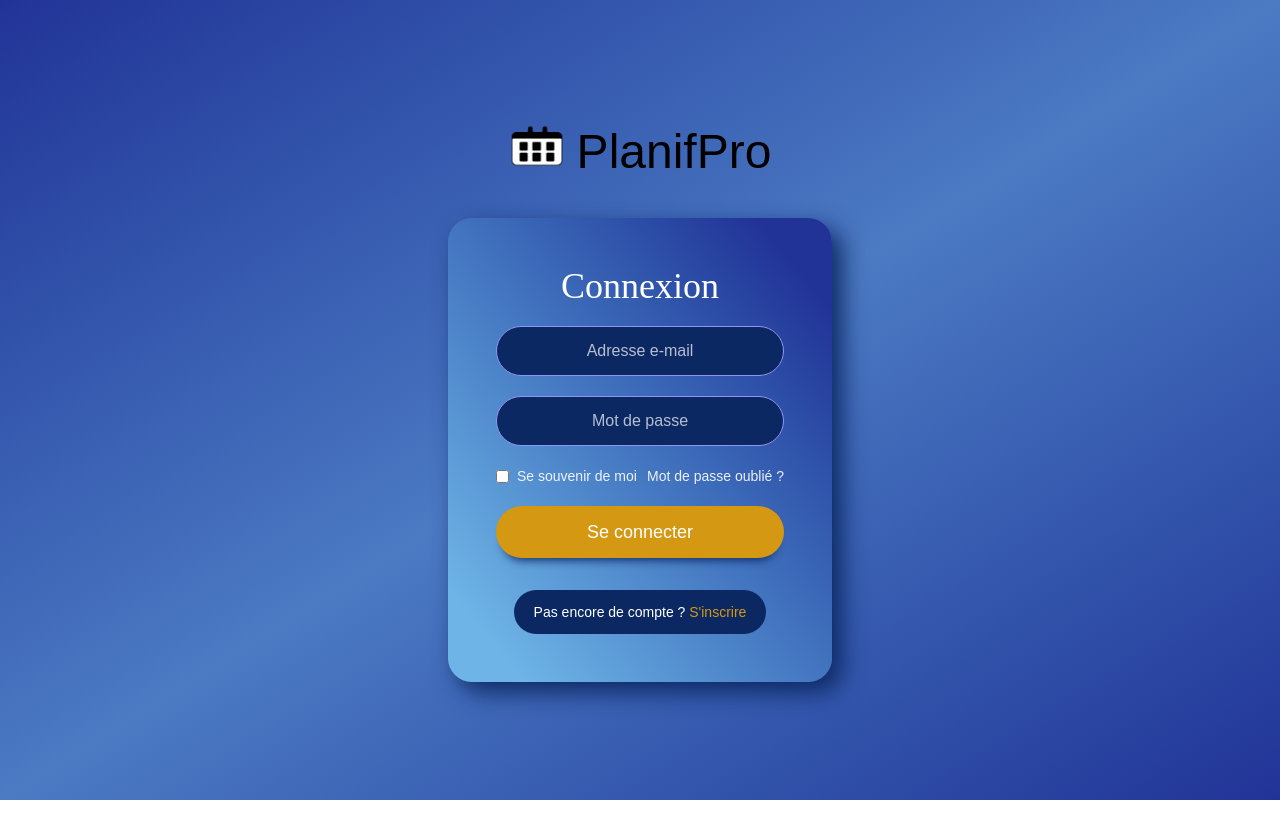
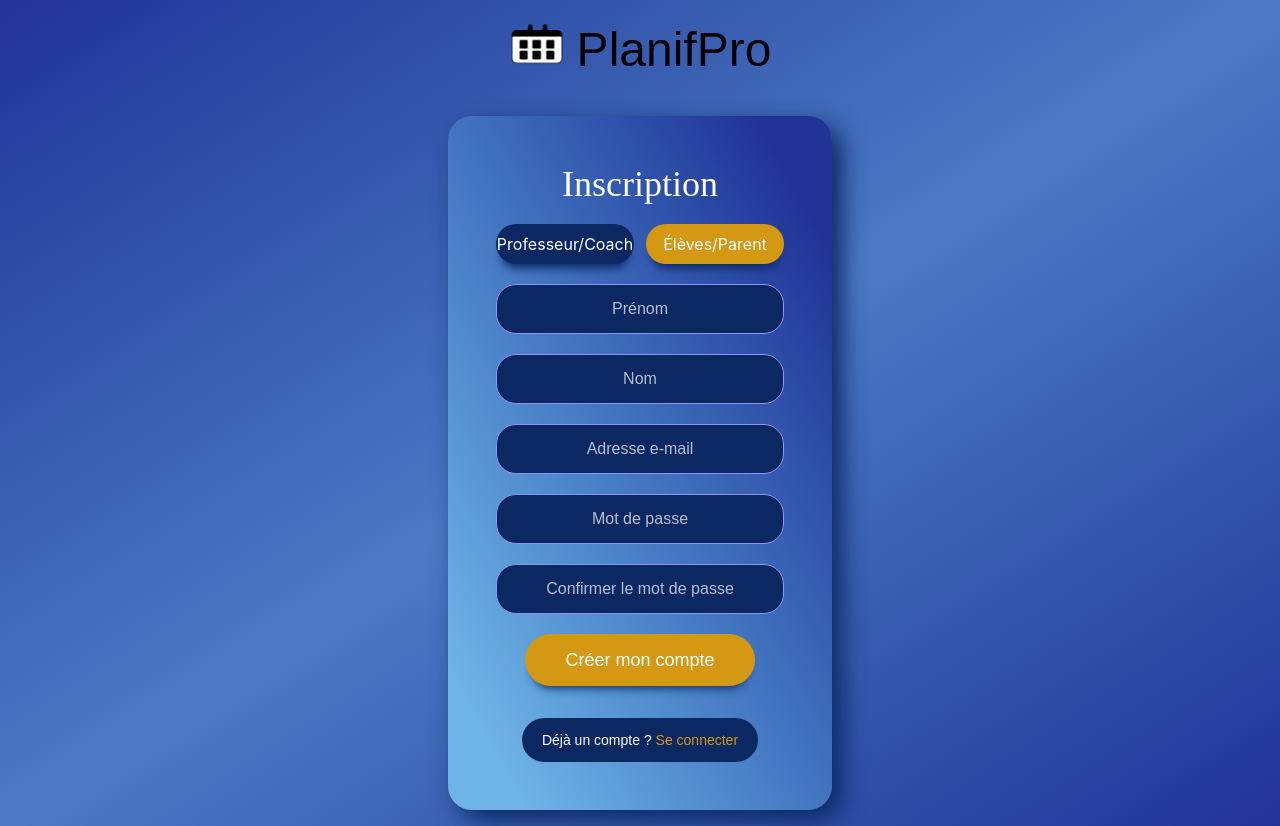
Before and after one commit to Pawnee33/PlanifPro, a React (Vite) app in the folder planifPro/frontend/: page /connexion in a window 1280 px wide. Before the commit the page ends 800 px from the top, so only its background shows below. Built offline with nearby package versions, Linux system fonts and the light colour scheme; a web font is replaced by a local one.

Commit message:
feat: page Inscription (UI + sélecteur de rôle)

```diff
--- a/planifPro/frontend/dev-dist/sw.js
+++ b/planifPro/frontend/dev-dist/sw.js
@@ -81,7 +81,7 @@ define(['./workbox-7e5eb42b'], (function (workbox) { 'use strict';
     "revision": "3ca0b8505b4bec776b69afdba2768812"
   }, {
     "url": "index.html",
-    "revision": "0.5n4fuorft88"
+    "revision": "0.r5gkgt431o"
   }], {});
   workbox.cleanupOutdatedCaches();
   workbox.registerRoute(new workbox.NavigationRoute(workbox.createHandlerBoundToURL("index.html"), {
--- a/planifPro/frontend/src/App.jsx
+++ b/planifPro/frontend/src/App.jsx
@@ -1,7 +1,7 @@
-import Connexion from './pages/Connexion'
+import Inscription from './pages/Inscription'
 
 function App() {
-  return <Connexion />
+  return <Inscription />
 }
 
 export default App
--- a/planifPro/frontend/src/pages/Connexion.jsx
+++ b/planifPro/frontend/src/pages/Connexion.jsx
@@ -9,7 +9,7 @@ function Connexion() {
       {/* Logo */}
       <div className="flex items-center gap-3">
         <img src={logo} alt="Logo PlanifPro" className="h-14 w-auto mb-3" />
-        <span className="text-3xl text-black font-logo text-5xl">PlanifPro</span>
+        <span className="text-black font-logo text-5xl">PlanifPro</span>
       </div>
 
       {/* Carte de connexion */}
@@ -20,13 +20,13 @@ function Connexion() {
         <input
           type="email"
           placeholder="Adresse e-mail"
-          className="rounded-full bg-bleu-nuit border border-tracer-violet text-center text-white font-base placeholder-white/70 py-3 px-6 outline-none"
+          className="rounded-[20px] bg-bleu-nuit border border-tracer-violet text-center text-white font-base placeholder-white/70 py-3 px-6 outline-none"
         />
 
         <input
           type="password"
           placeholder="Mot de passe"
-          className="rounded-full bg-bleu-nuit border border-tracer-violet text-center text-white font-base placeholder-white/70 py-3 px-6 outline-none"
+          className="rounded-[20px] bg-bleu-nuit border border-tracer-violet text-center text-white font-base placeholder-white/70 py-3 px-6 outline-none"
         />
 
         {/* Ligne options */}
@@ -38,7 +38,7 @@ function Connexion() {
           <a href="#" className="hover:underline">Mot de passe oublié ?</a>
         </div>
 
-        <button className="rounded-full bg-or py-3 text-white font-base text-lg hover:brightness-110 transition backdrop-blur-sm shadow-[00px_10px_10px_-08px_#0C2863]">
+        <button className="rounded-full bg-or py-3 text-white font-base text-lg hover:brightness-110 transition backdrop-blur-sm shadow-[0px_10px_10px_-08px_#0C2863]">
           Se connecter
         </button>
 
--- /dev/null
+++ b/planifPro/frontend/src/pages/Inscription.jsx
@@ -0,0 +1,89 @@
+import { useState } from 'react'
+import logo from '../assets/logo.png'
+// Page d'inscription — version statique pour l'instant (pas encore d'interactivité).
+
+function Inscription() {
+  const [role, setRole] = useState('eleve')
+  return (
+    // Conteneur plein écran, fond dégradé bleu, contenu centré
+    <div className="min-h-screen flex flex-col items-center justify-center gap-8 bg-linear-to-br from-bleu-roi via-bleu-clair to-bleu-roi p-4">
+
+      {/* Logo */}
+      <div className="flex items-center gap-3">
+        <img src={logo} alt="Logo PlanifPro" className="h-14 w-auto mb-3" />
+        <span className="text-black font-logo text-5xl">PlanifPro</span>
+      </div>
+
+      {/* Carte d'inscription */}
+      <div className="w-full max-w-sm rounded-3xl  bg-linear-to-bl from-bleu-roi from-10% to-bleu-clair-ciel to-90% backdrop-blur-sm p-12 flex flex-col gap-5 shadow-[10px_10px_25px_0px_#0C2863]">
+
+        <h1 className="text-center text-4xl text-white font-titre">Inscription</h1>
+
+        {/* Sélecteur de rôle */}
+        <div className="flex gap-3">
+          <button type="button"
+          onClick={() => setRole('professeur')}
+          className={`flex-1 rounded-full py-2 text-white shadow-[0px_10px_10px_-06px_#0C2863] ${
+            role === 'professeur' ? 'bg-or' : 'bg-bleu-nuit'}`}
+          >
+            Professeur/Coach
+          </button>
+
+          <button
+            type="button"
+            onClick={() => setRole('eleve')}
+            className={`flex-1 rounded-full py-2 text-white shadow-[0px_10px_10px_-06px_#0C2863] ${
+              role === 'eleve' ? 'bg-or' : 'bg-bleu-nuit'
+            }`}
+          >
+            Élèves/Parent
+          </button>
+        </div>
+
+        <input
+          type="text"
+          placeholder="Prénom"
+          className="rounded-[20px] bg-bleu-nuit border border-tracer-violet text-center text-white font-base placeholder-white/70 py-3 px-6 outline-none"
+        />
+
+        <input
+          type="text"
+          placeholder="Nom"
+          className="rounded-[20px] bg-bleu-nuit border border-tracer-violet text-center text-white font-base placeholder-white/70 py-3 px-6 outline-none"
+        />
+
+        <input
+          type="email"
+          placeholder="Adresse e-mail"
+          className="rounded-[20px] bg-bleu-nuit border border-tracer-violet text-center text-white font-base placeholder-white/70 py-3 px-6 outline-none"
+        />
+
+        <input
+          type="password"
+          placeholder="Mot de passe"
+          className="rounded-[20px] bg-bleu-nuit border border-tracer-violet text-center text-white font-base placeholder-white/70 py-3 px-6 outline-none"
+        />
+
+        <input
+          type="password"
+          placeholder="Confirmer le mot de passe"
+          className="rounded-[20px] bg-bleu-nuit border border-tracer-violet text-center text-white font-base placeholder-white/70 py-3 px-6 outline-none"
+        />
+
+        <button className="self-center px-10 rounded-full bg-or py-3 text-white font-base text-lg hover:brightness-110 transition backdrop-blur-sm shadow-[00px_10px_10px_-08px_#0C2863]">
+          Créer mon compte
+        </button>
+
+        {/* Lien connexion */}
+        <div className="text-center">
+          <span className="inline-block rounded-full bg-bleu-nuit px-5 py-3 mt-3 text-sm text-white font-base ">
+            Déjà un compte ? <a href="#" className="text-or hover:underline">Se connecter</a>
+          </span>
+        </div>
+
+      </div>
+    </div>
+  )
+}
+
+export default Inscription
```
